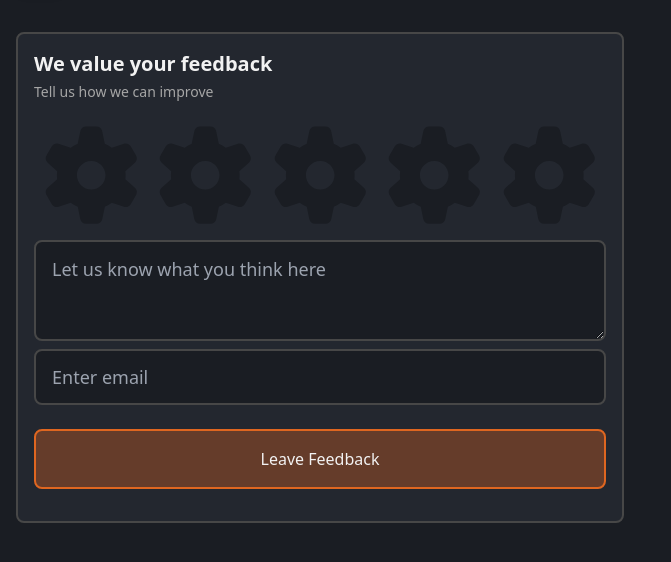
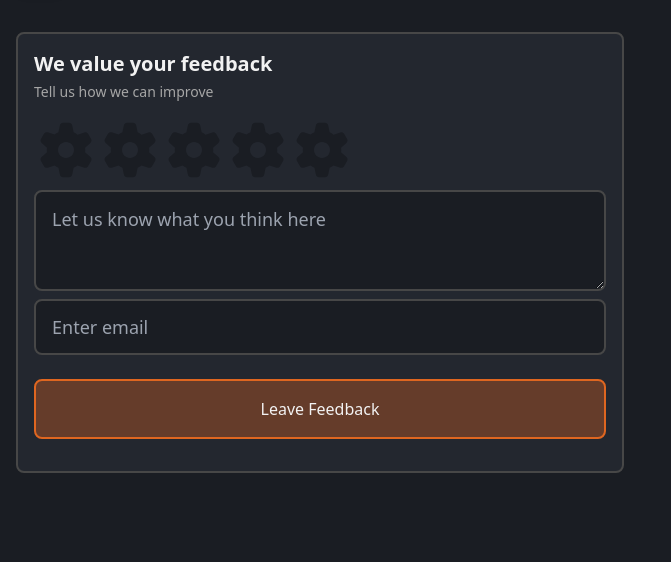
Before and after one commit to tairesu/Final_Project_Tyrese_tyresec2, a Django app: page /review/add in a window 1280 px wide. Shown: the part 81-643 px from the top of the page, without its empty margins (0-671 px from the left). Run offline with Django 4.2, Linux system fonts and the light colour scheme; some libraries are stand-ins or nearby versions.

Commit message:
restricted size ratings icons

```diff
--- a/static/css/ratings.css
+++ b/static/css/ratings.css
@@ -1,5 +1,7 @@
 /* Gear Icons for ratings */
 svg.rating-icon{
+    max-width:4rem;
+    max-height: 4rem;
     transition: fill 0.3s ease;
     /* Grey out non-active ones */
     &:hover, &.hovered {
```
